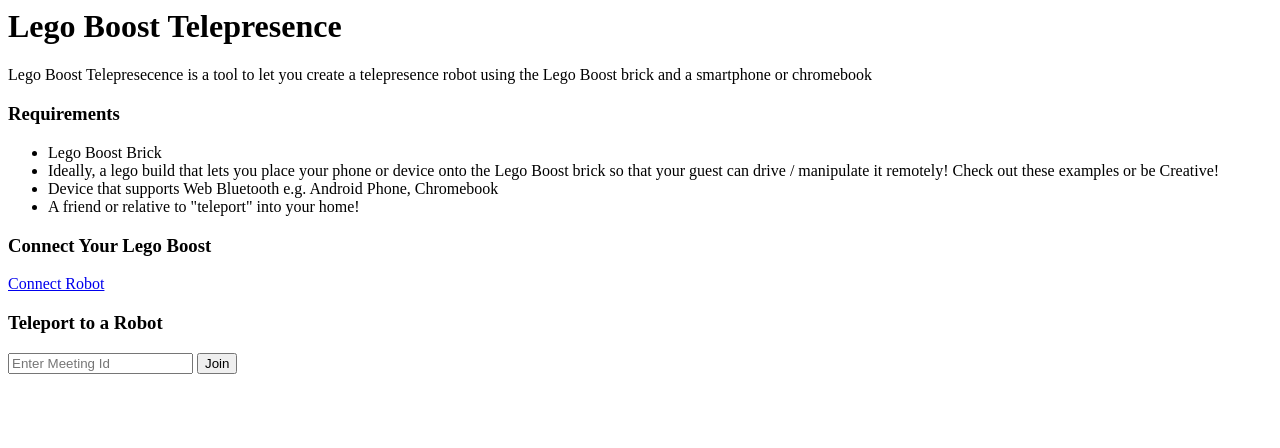
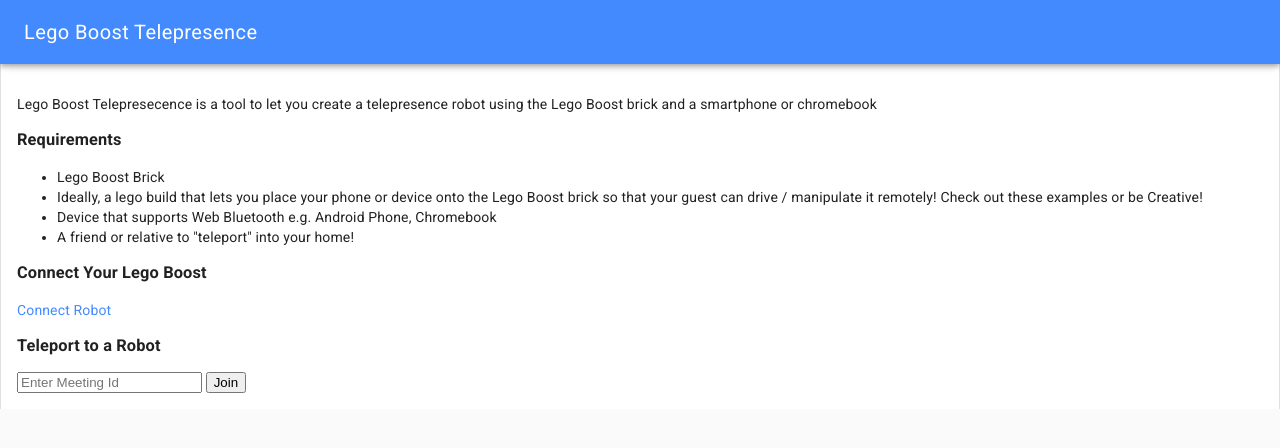
Before and after one commit to nikolajbaer/legotelepresence, a Vue app: page / in a window 1280 px wide. Shown: the top 448 px of the page. Built offline with nearby package versions, Linux system fonts and the light colour scheme.

Commit message:
introduce vue material and material design

```diff
--- a/package.json
+++ b/package.json
@@ -23,6 +23,7 @@
     "style-loader": "^2.0.0",
     "vue": "^2.6.12",
     "vue-loader": "^15.9.3",
+    "vue-material": "^1.0.0-beta-15",
     "vue-router": "^3.4.3",
     "vue-template-compiler": "^2.6.12",
     "vuex": "^3.5.1",
--- a/src/components/App.vue
+++ b/src/components/App.vue
@@ -1,9 +1,15 @@
 <template>
-    <div>
-        <h1>Lego Boost Telepresence</h1>
+    <div class="page-container">
+        <md-app>
+            <md-app-toolbar class="md-primary">
+                <h1 class="md-title">Lego Boost Telepresence</h1>
+            </md-app-toolbar>
 
-        <router-view></router-view>
+            <md-app-content>
+                <router-view></router-view>
+            </md-app-content>
 
+        </md-app>
     </div>
 </template>
 
--- a/src/index.html
+++ b/src/index.html
@@ -1,5 +1,6 @@
 <html>
 	<head>
+		<link rel="stylesheet" href="https://fonts.googleapis.com/css?family=Roboto:400,500,700,400italic|Material+Icons">
 	</head>
 	<body>
 		<div id="app"></div>
```
Also changed, not shown: src/index.js (+13 -0 lines), 1 other file (tests, documents, lock files or other folders).
